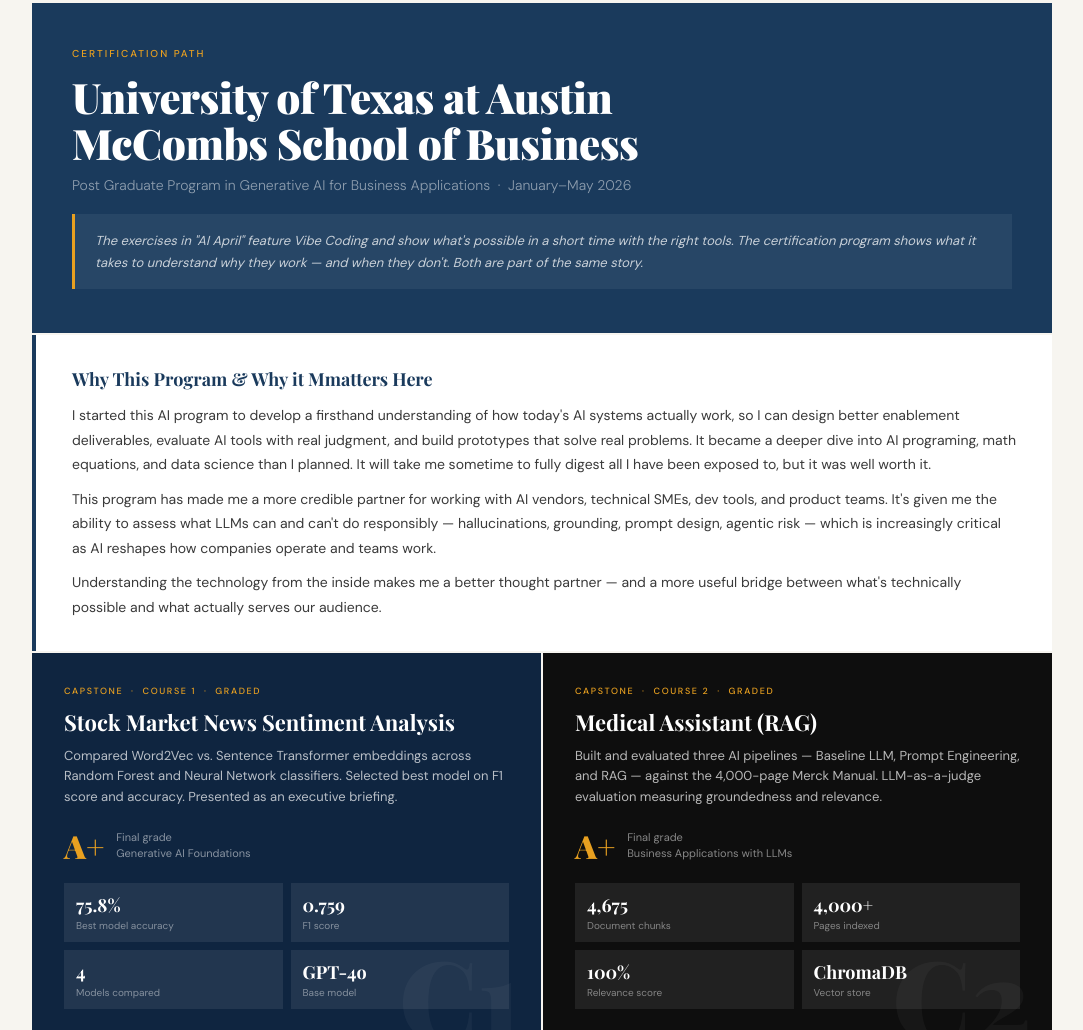
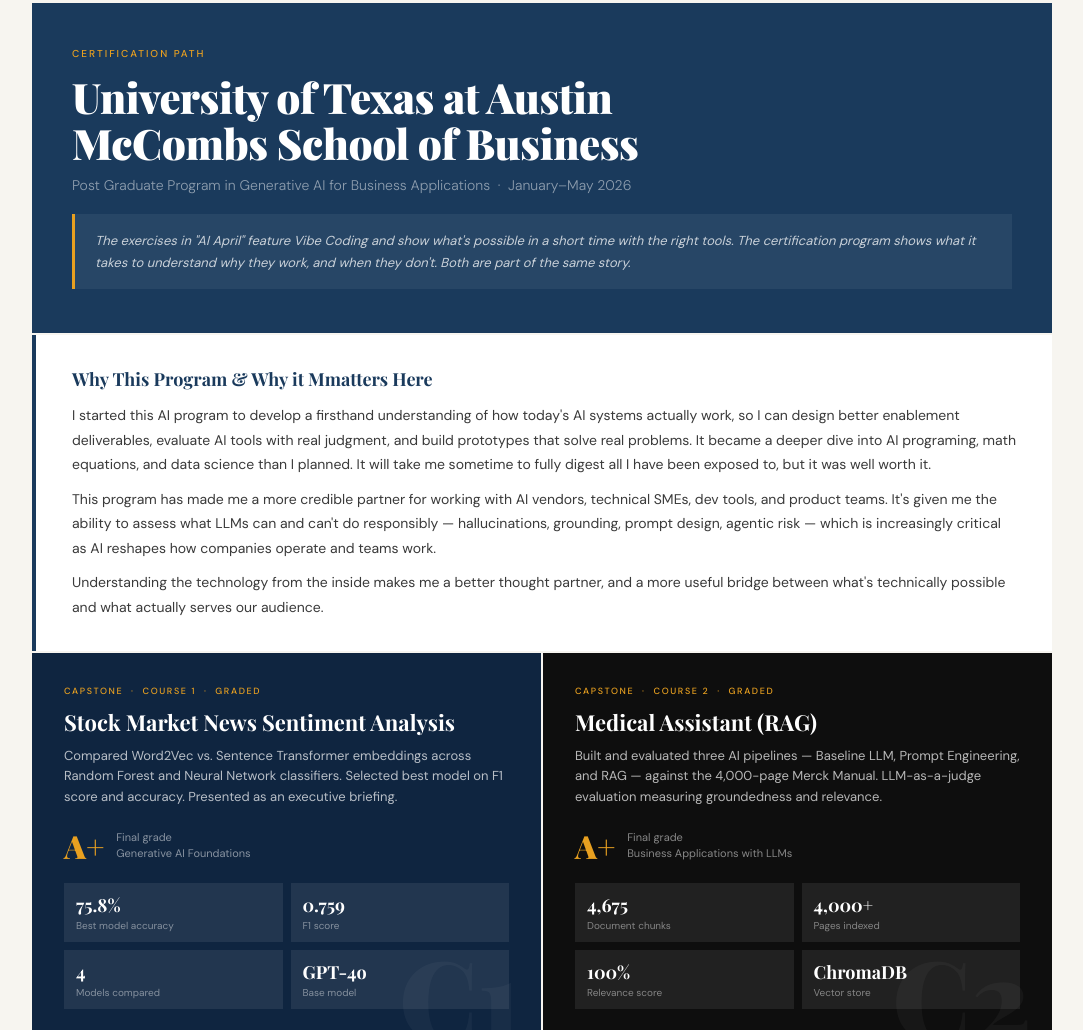
Before and after one commit to MKBourgeois/portfolio, a plain HTML site: page index.html in a window 1280 px wide. Shown: the part 3187-4217 px from the top of the page, without its empty margins (98-1181 px from the left). Drawn offline with nearby package versions, Linux system fonts and the light colour scheme.

Commit message:
Update index.html

```diff
--- a/index.html
+++ b/index.html
@@ -313,7 +313,7 @@
     <div class="cert-section-title">University of Texas at Austin<br>McCombs School of Business</div>
     <div class="cert-section-subtitle">Post Graduate Program in Generative AI for Business Applications &nbsp;·&nbsp; January–May 2026</div>
     <div class="cert-thesis">
-      <div class="cert-thesis-text">The exercises in "AI April" feature <em>Vibe Coding</em> and show what's possible in a short time with the right tools. The certification program shows what it takes to understand why they work — and when they don't. Both are part of the same story.</div>
+      <div class="cert-thesis-text">The exercises in "AI April" feature <em>Vibe Coding</em> and show what's possible in a short time with the right tools. The certification program shows what it takes to understand why they work, and when they don't. Both are part of the same story.</div>
     </div>
   </div>
 
@@ -322,7 +322,7 @@
     <div class="cert-context-body">
       <p>I started this AI program to develop a firsthand understanding of how today's AI systems actually work, so I can design better enablement deliverables, evaluate AI tools with real judgment, and build prototypes that solve real problems. It became a deeper dive into AI programing, math equations, and data science than I planned. It will take me sometime to fully digest all I have been exposed to, but it was well worth it.</p>
       <p>This program has made me a more credible partner for working with AI vendors, technical SMEs, dev tools, and product teams. It's given me the ability to assess what LLMs can and can't do responsibly — hallucinations, grounding, prompt design, agentic risk — which is increasingly critical as AI reshapes how companies operate and teams work.</p>
-      <p>Understanding the technology from the inside makes me a better thought partner — and a more useful bridge between what's technically possible and what actually serves our audience.</p>
+      <p>Understanding the technology from the inside makes me a better thought partner, and a more useful bridge between what's technically possible and what actually serves our audience.</p>
     </div>
   </div>
 
```
